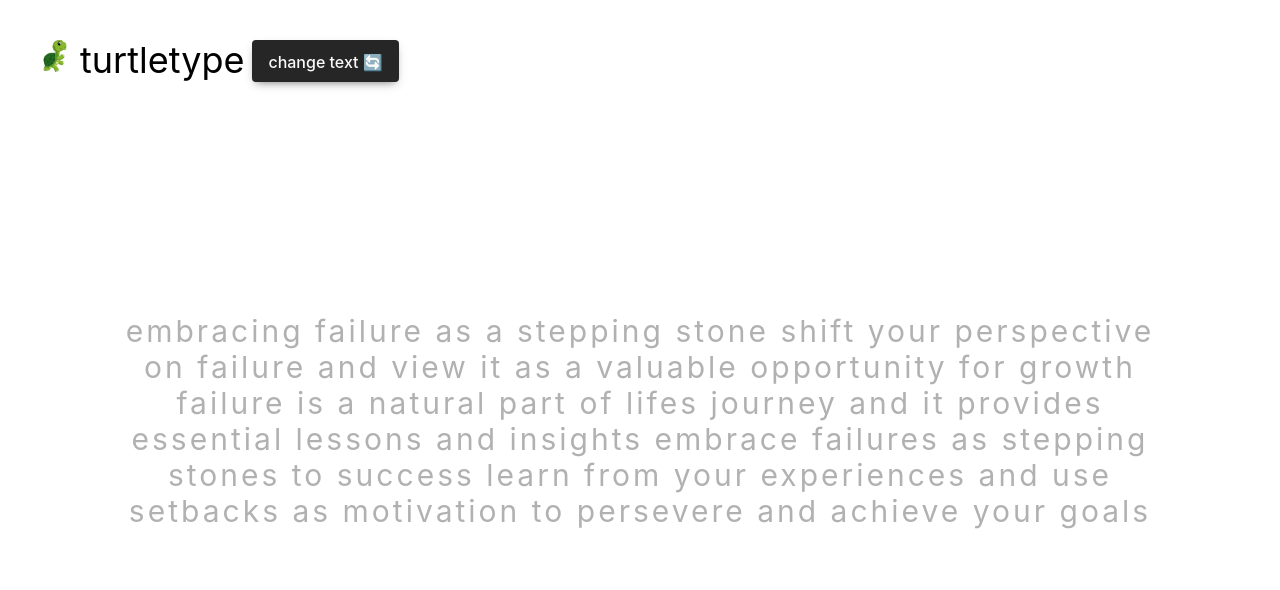
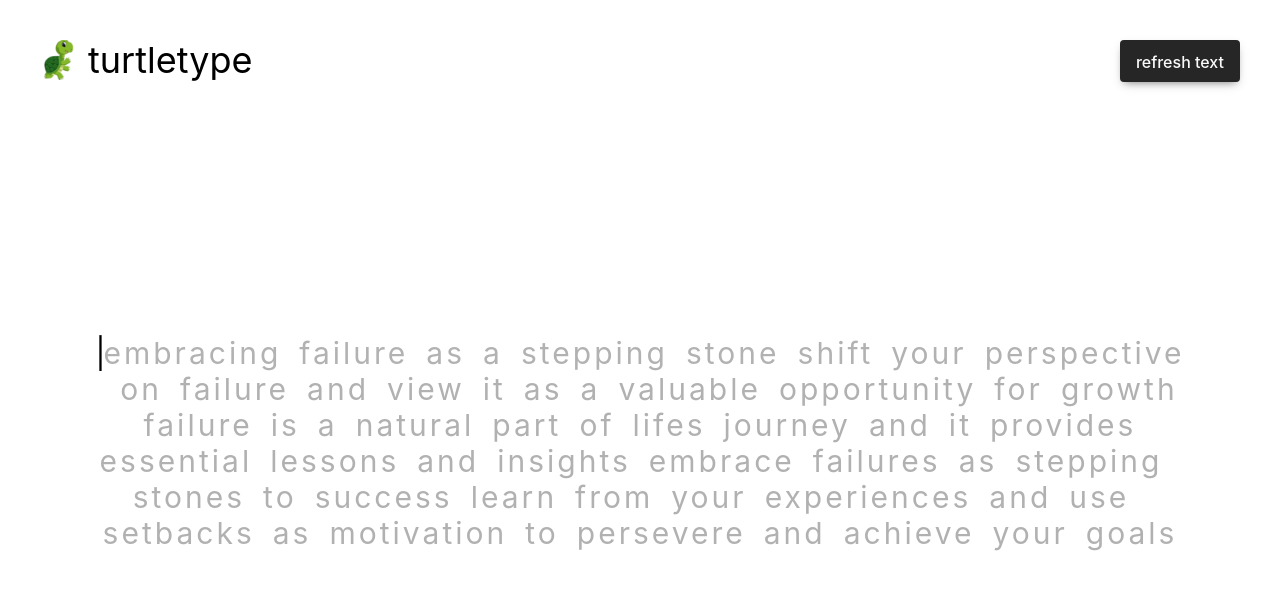
Before and after one commit to bybogdan/turtletype, a React (Vite) app: page / in a window 1280 px wide. Shown: the top 590 px of the page. Built offline with nearby package versions, Linux system fonts and the light colour scheme.

Commit message:
Improve styles, and 30s timer

```diff
--- a/src/components/editor.tsx
+++ b/src/components/editor.tsx
@@ -19,10 +19,13 @@ export const Editor = () => {
 
   const res = useRef<ResType>(new Array(mock.length).fill('idle') as ResType)
   const inputRef = useRef<HTMLInputElement>(null)
+  const interval = useRef<number | null>(null)
 
   const [userValue, setUserValue] = useState('')
   const [isStarted, setIsStarted] = useState<number | null>(null)
   const [isFinished, setIsFinished] = useState<number | null>(null)
+  // [TODO] add settings to set up time
+  const [timeLeft, setTimeLeft] = useState(30)
 
   const preparedMock = mock.split('').map((char, wordIndex) => {
     return {
@@ -46,6 +49,7 @@ export const Editor = () => {
     // finish
     if (idx >= mock.length - 1) {
       setIsFinished(Date.now())
+      interval.current && clearInterval(interval.current)
     }
 
     const lNode = document.getElementById(`l-${idx}`)
@@ -63,14 +67,31 @@ export const Editor = () => {
   }
 
   useEffect(() => {
+    if (isStarted && !isFinished) {
+      interval.current = setInterval(() => {
+        setTimeLeft((prev) => prev - 1)
+      }, 1000)
+
+      if (timeLeft === 0) {
+        setIsFinished(Date.now())
+        clearInterval(interval.current)
+      }
+
+      return () =>
+        interval.current ? clearInterval(interval.current) : undefined
+    }
+  }, [timeLeft, isStarted, isFinished])
+
+  useEffect(() => {
     if (isStarted && isFinished) {
       const time = isFinished - isStarted
 
-      const wpm = (mock.length / 5 / (time / 1000 / 60)).toFixed(0)
+      const wpm = (userValue.length / 5 / (time / 1000 / 60)).toFixed(0)
 
       const accuracy =
         (
-          (res.current.filter((v) => v === 'correct').length / mock.length) *
+          (res.current.filter((v) => v === 'correct').length /
+            userValue.length) *
           100
         ).toFixed(0) + '%'
 
@@ -120,13 +141,30 @@ export const Editor = () => {
               className="mt-2 inline-block rounded bg-neutral-800 px-4 pb-2 pt-2.5 font-medium leading-normal text-neutral-50 shadow-[0_4px_9px_-4px_rgba(51,45,45,0.7)] transition duration-150 ease-in-out hover:bg-neutral-800 hover:shadow-[0_8px_9px_-4px_rgba(51,45,45,0.2),0_4px_18px_0_rgba(51,45,45,0.1)] focus:bg-neutral-800 focus:shadow-[0_8px_9px_-4px_rgba(51,45,45,0.2),0_4px_18px_0_rgba(51,45,45,0.1)] focus:outline-none focus:ring-0 active:bg-neutral-900 active:shadow-[0_8px_9px_-4px_rgba(51,45,45,0.2),0_4px_18px_0_rgba(51,45,45,0.1)] dark:bg-neutral-900 dark:shadow-[0_4px_9px_-4px_#030202] dark:hover:bg-neutral-900 dark:hover:shadow-[0_8px_9px_-4px_rgba(3,2,2,0.3),0_4px_18px_0_rgba(3,2,2,0.2)] dark:focus:bg-neutral-900 dark:focus:shadow-[0_8px_9px_-4px_rgba(3,2,2,0.3),0_4px_18px_0_rgba(3,2,2,0.2)] dark:active:bg-neutral-900 dark:active:shadow-[0_8px_9px_-4px_rgba(3,2,2,0.3),0_4px_18px_0_rgba(3,2,2,0.2)]"
               onClick={() => window.location.reload()}
             >
-              try again 🔄
+              press enter to restart
             </button>
           </div>
         </div>
       ))
     }
   }, [isStarted, isFinished])
+
+  useEffect(() => {
+    if (!isFinished) {
+      return
+    }
+    // if click entry key reload window
+    const listener = (e: KeyboardEvent) => {
+      if (e.key === 'Enter') {
+        window.location.reload()
+      }
+    }
+    window.addEventListener('keydown', listener)
+
+    return () => {
+      window.removeEventListener('keydown', listener)
+    }
+  }, [isFinished])
 
   const handleKeyDown = (e: React.KeyboardEvent<HTMLInputElement>) => {
     if (e.key === 'Backspace') {
@@ -147,9 +185,11 @@ export const Editor = () => {
         isFinished ? 'opacity-20' : ''
       }`}
     >
-      <div className="flex items-start gap-2">
-        <img src="/turtleIcon.png" alt="turtle" className="w-8 h-8" />
-        <h1 className="text-4xl text-left">turtletype</h1>
+      <div className="flex justify-between gap-2">
+        <div className="flex items-start gap-2">
+          <img src="/turtleIcon.png" alt="turtle" className="w-10 h-10" />
+          <h1 className="text-4xl text-left">turtletype</h1>
+        </div>
 
         {!isFinished ? (
           <button
@@ -157,12 +197,17 @@ export const Editor = () => {
             className="inline-block rounded bg-neutral-800 dark:bg-neutral-200 px-4 pb-2 pt-2.5 font-medium leading-normal text-neutral-50 dark:text-neutral-800 shadow-[0_4px_9px_-4px_rgba(51,45,45,0.7)] transition duration-150 ease-in-out hover:bg-neutral-800 dark:hover:bg-neutral-300 hover:shadow-[0_8px_9px_-4px_rgba(51,45,45,0.2),0_4px_18px_0_rgba(51,45,45,0.1)] focus:bg-neutral-800 dark:focus:bg-neutral-300 focus:shadow-[0_8px_9px_-4px_rgba(51,45,45,0.2),0_4px_18px_0_rgba(51,45,45,0.1)] focus:outline-none focus:ring-0 active:bg-neutral-900 dark:active:bg-neutral-300 active:shadow-[0_8px_9px_-4px_rgba(51,45,45,0.2),0_4px_18px_0_rgba(51,45,45,0.1)] dark:shadow-[0_4px_9px_-4px_#030202] dark:hover:shadow-[0_8px_9px_-4px_rgba(3,2,2,0.3),0_4px_18px_0_rgba(3,2,2,0.2)] dark:focus:shadow-[0_8px_9px_-4px_rgba(3,2,2,0.3),0_4px_18px_0_rgba(3,2,2,0.2)]  dark:active:shadow-[0_8px_9px_-4px_rgba(3,2,2,0.3),0_4px_18px_0_rgba(3,2,2,0.2) vertical-align: top; text-decoration: inherit; text-wrap: balance;"
             onClick={() => window.location.reload()}
           >
-            change text 🔄
+            refresh text
           </button>
         ) : null}
       </div>
-      <p className="text-3xl tracking-widest">
+      <p className="text-3xl tracking-widest relative">
+        <span className="font-semibold text-green-600 block h-[36px] mb-2">
+          {isStarted && !isFinished ? timeLeft : ''}
+        </span>
+
         <Balancer>
+          <span className={`${!isStarted ? 'cursor' : 'cursor-hide'}`}>|</span>
           {preparedMock.map((l, lIndex) => (
             <span
               key={l.id.toString()}
--- a/src/index.css
+++ b/src/index.css
@@ -4,6 +4,10 @@
 
 #root {
   padding: 0;
+}
+
+body {
+  overscroll-behavior: none;
 }
 
 :root {
@@ -36,7 +40,10 @@
 }
 
 .space {
-  border-bottom: 1px solid transparent;
+  border-bottom: 2px solid transparent;
+  display: inline-block;
+  width: 10px;
+  margin: 0 4px;
 }
 
 .space-correct {
@@ -75,3 +82,27 @@
     opacity: 0;
   }
 }
+
+.cursor {
+  animation: cursor 1s infinite;
+  margin-right: -5px;
+}
+
+.cursor-hide {
+  opacity: 0;
+  margin-right: -5px;
+}
+
+@keyframes blink {
+  0% {
+    opacity: 0;
+  }
+
+  50% {
+    opacity: 1;
+  }
+
+  100% {
+    opacity: 0;
+  }
+}
```
